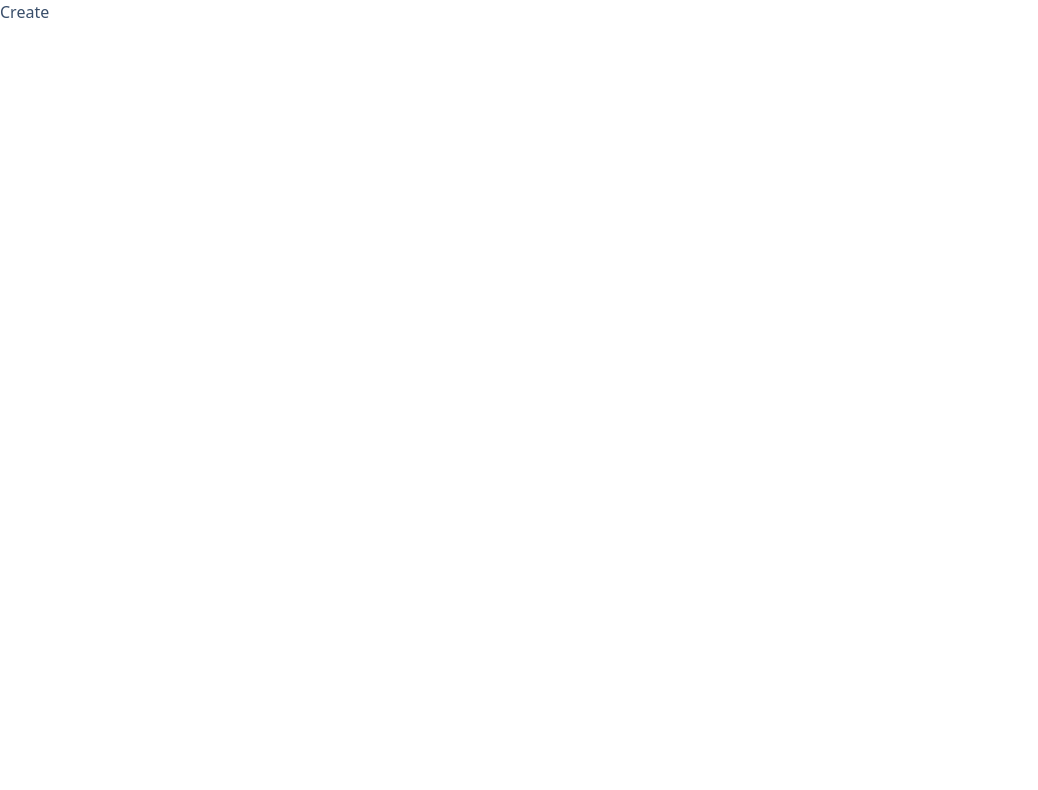
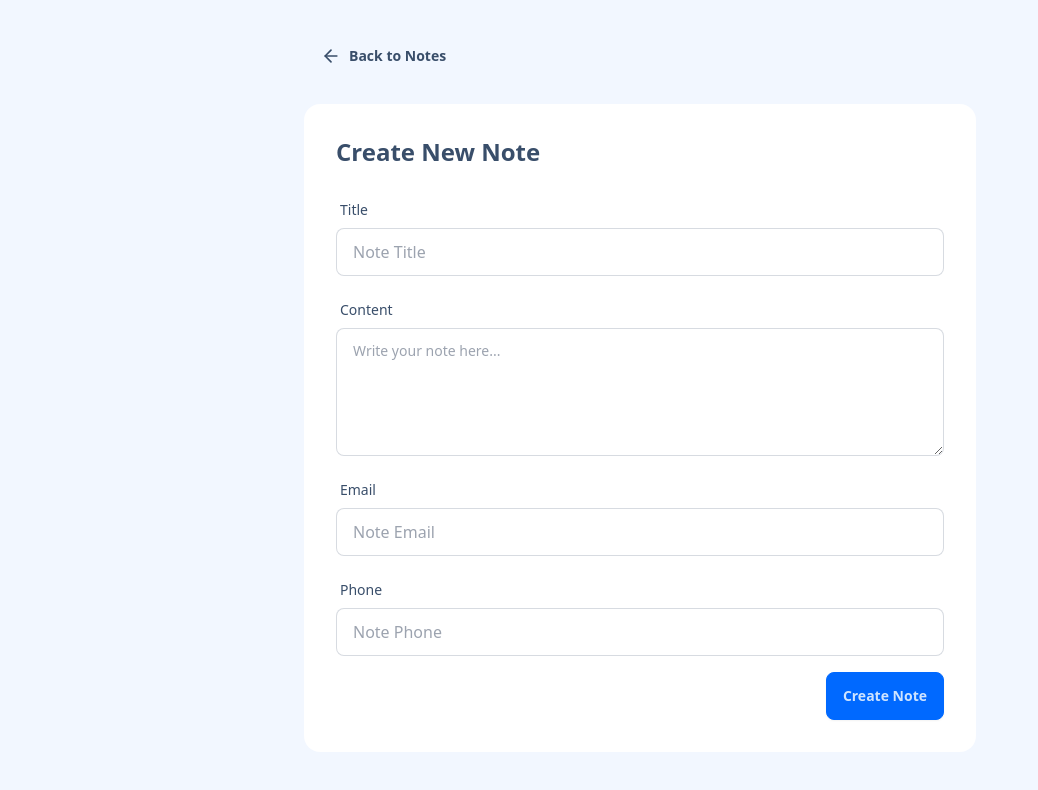
Before and after one commit to Angelvalkov2003/Avoex_frontend, a React (Vite) app: page /create in a window 1280 px wide. Shown: the top 790 px of the page, without its empty margins (0-1038 px from the left). Built offline with nearby package versions, Linux system fonts and the light colour scheme.

Commit message:
Create page

```diff
--- a/src/App.jsx
+++ b/src/App.jsx
@@ -7,11 +7,14 @@ import NoteDetailPage from "./pages/NoteDetailPage"
 
 const App = () => {
   return (
+        <div className="relative h-full w-full">
+      <div className="absolute inset-0 -z-10 h-full w-full items-center px-5 py-24 [background:radial-gradient(125%_125%_at_50%_10%,#FFF_60%,#5768FF_100%)]" />
       <Routes>
         <Route path="/" element={<HomePage />} />
         <Route path="/create" element={<CreatePage />} />
         <Route path="/note/:id" element={<NoteDetailPage />} />
       </Routes>
+          </div>
   )
 }
 
--- a/src/pages/CreatePage.jsx
+++ b/src/pages/CreatePage.jsx
@@ -1,9 +1,127 @@
-import React from 'react'
+import { ArrowLeftIcon } from "lucide-react";
+import { useState } from "react";
+import toast from "react-hot-toast";
+import { Link, useNavigate } from "react-router-dom";
+import api from "../lib/axios";
 
 const CreatePage = () => {
+  const [title, setTitle] = useState("");
+  const [content, setContent] = useState("");
+  const [email, setEmail] = useState("");
+  const [phone, setPhone] = useState("");
+  const [loading, setLoading] = useState(false);
+
+  const navigate = useNavigate();
+
+  const handleSubmit = async (e) => {
+    e.preventDefault();
+
+    if (!title.trim() || !content.trim() || !email.trim() || !phone.trim()) {
+      toast.error("All fields are required");
+      return;
+    }
+
+    setLoading(true);
+    try {
+      await api.post("/notes", {
+        title,
+        content,
+        email,
+        phone
+      });
+
+      toast.success("Note created successfully!");
+      navigate("/");
+    } catch (error) {
+      console.log("Error creating note", error);
+      if (error.response.status === 429) {
+        toast.error("Slow down! You're creating notes too fast", {
+          duration: 4000,
+          icon: "❌",
+        });
+      } else {
+        toast.error("Failed to create note");
+      }
+    } finally {
+      setLoading(false);
+    }
+  };
+
   return (
-    <div>Create</div>
-  )
-}
+    <div className="min-h-screen bg-base-200">
+      <div className="container mx-auto px-4 py-8">
+        <div className="max-w-2xl mx-auto">
+          <Link to={"/"} className="btn btn-ghost mb-6">
+            <ArrowLeftIcon className="size-5" />
+            Back to Notes
+          </Link>
 
-export default CreatePage
+          <div className="card bg-base-100">
+            <div className="card-body">
+              <h2 className="card-title text-2xl mb-4">Create New Note</h2>
+              <form onSubmit={handleSubmit}>
+                <div className="form-control mb-4">
+                  <label className="label">
+                    <span className="label-text">Title</span>
+                  </label>
+                  <input
+                    type="text"
+                    placeholder="Note Title"
+                    className="input input-bordered"
+                    value={title}
+                    onChange={(e) => setTitle(e.target.value)}
+                  />
+                </div>
+
+                <div className="form-control mb-4">
+                  <label className="label">
+                    <span className="label-text">Content</span>
+                  </label>
+                  <textarea
+                    placeholder="Write your note here..."
+                    className="textarea textarea-bordered h-32"
+                    value={content}
+                    onChange={(e) => setContent(e.target.value)}
+                  />
+                </div>
+
+                <div className="form-control mb-4">
+                  <label className="label">
+                    <span className="label-text">Email</span>
+                  </label>
+                  <input
+                    type="text"
+                    placeholder="Note Email"
+                    className="input input-bordered"
+                    value={email}
+                    onChange={(e) => setEmail(e.target.value)}
+                  />
+                </div>
+
+                <div className="form-control mb-4">
+                  <label className="label">
+                    <span className="label-text">Phone</span>
+                  </label>
+                  <input
+                    type="text"
+                    placeholder="Note Phone"
+                    className="input input-bordered"
+                    value={phone}
+                    onChange={(e) => setPhone(e.target.value)}
+                  />
+                </div>
+
+                <div className="card-actions justify-end">
+                  <button type="submit" className="btn btn-primary" disabled={loading}>
+                    {loading ? "Creating..." : "Create Note"}
+                  </button>
+                </div>
+              </form>
+            </div>
+          </div>
+        </div>
+      </div>
+    </div>
+  );
+};
+export default CreatePage;
--- a/src/pages/HomePage.jsx
+++ b/src/pages/HomePage.jsx
@@ -3,7 +3,7 @@ import toast from "react-hot-toast";
 import Navbar from "../components/Navbar";
 import RateLimitedUI from "../components/RateLimitedUI";
 import NoteCard from "../components/NoteCard";
-import axios from "axios";
+import api from "../lib/axios";
 
 
 
@@ -15,7 +15,7 @@ const HomePage = () => {
   useEffect(() => {
     const fetchNotes = async() => {
       try{
-        const res = await axios.get("http://localhost:5001/api/notes")
+        const res = await api.get("/notes")
         console.log(res.data);
         setNotes(res.data);
         setRateLimited(false)
```
